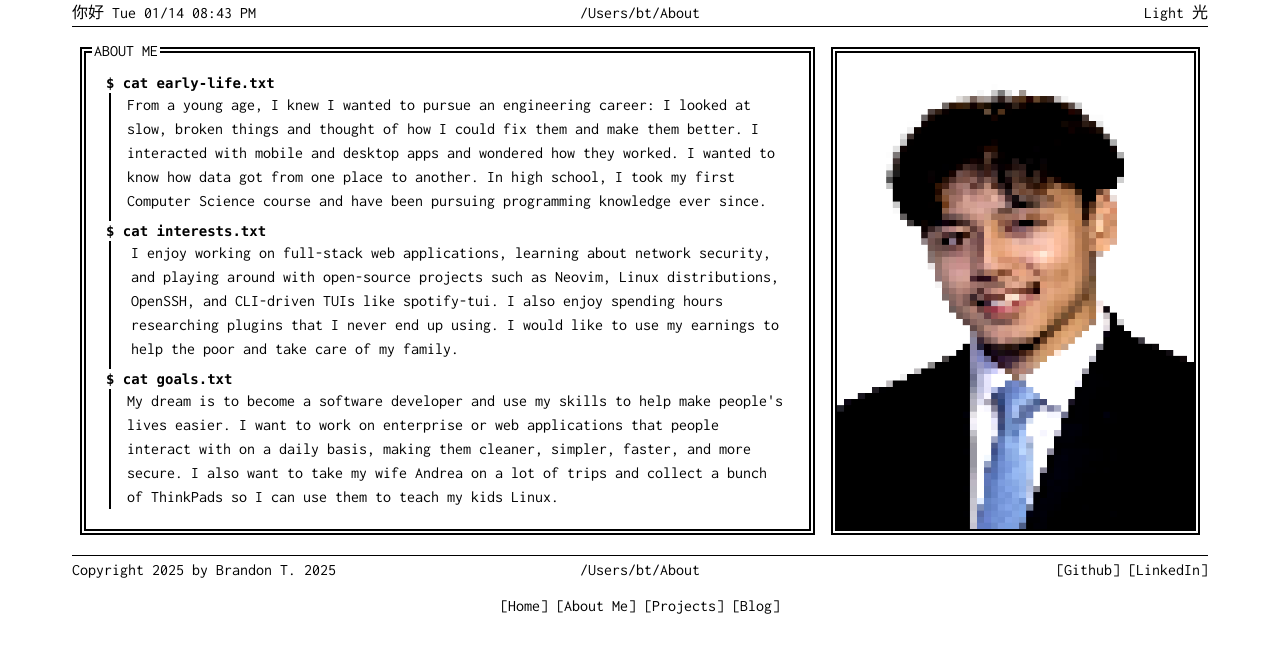
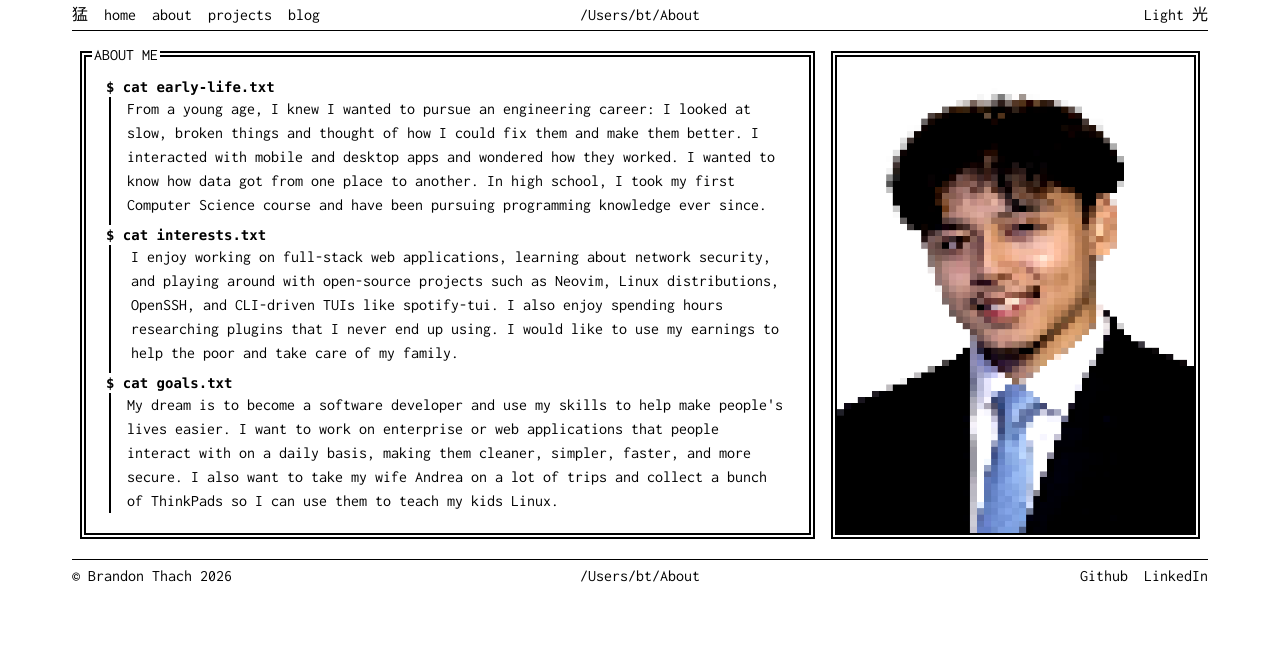
Before and after one commit to BrandonT17/portfolio-website, a Next.js app: page /about in a window 1280 px wide. Shown: the top 652 px of the page. Built offline with nearby package versions, Linux system fonts and the light colour scheme.

Commit message:
components

```diff
--- a/components/layout/footer.tsx
+++ b/components/layout/footer.tsx
@@ -16,49 +16,27 @@ export default function Footer() {
       label: "LinkedIn",
     },
   ];
-  const navLinks = [
-    {
-      href: "/",
-      label: "Home",
-    },
-    {
-      href: "/about",
-      label: "About Me",
-    },
-    {
-      href: "/projects",
-      label: "Projects",
-    },
-    {
-      href: "/blog",
-      label: "Blog",
-    },
-  ];
+
   return (
-    <div className="relative border-t py-0.5">
+    <div className="relative border-t py-1">
       <div className="flex flex-col items-center sm:flex-row sm:items-center">
         <div className="flex sm:order-1 sm:items-center justify-center sm:justify-start w-full sm:w-auto">
-          <p>Copyright 2025 by Brandon T. 2025</p>
+          <p>© Brandon Thach 2026</p>
         </div>
         <div className="sm:absolute sm:left-1/2 sm:-translate-x-1/2 text-center link">
           <CurrPath />
         </div>
-        <div className="sm:ml-auto sm:order-3 flex justify-center sm:justify-end w-full sm:w-auto gap-2">
+        <div className="sm:ml-auto sm:order-3 flex justify-center sm:justify-end w-full sm:w-auto gap-4">
           <Link href="https://github.com/BrandonT17" className="link">
-            [Github]
+            Github
           </Link>
           <Link
             href="https://www.linkedin.com/in/brandon-thach-a64870227/"
             className="link"
           >
-            [LinkedIn]
+            LinkedIn
           </Link>
         </div>
-      </div>
-      <div className="flex sm:justify-left justify-center my-3 gap-2">
-        {navLinks.map((page) => (
-          <span key={page.href} className="link">[{page.label}]</span>
-        ))}
       </div>
     </div>
   );
--- a/components/layout/header.tsx
+++ b/components/layout/header.tsx
@@ -1,39 +1,38 @@
 "use client";
-import { usePathname } from "next/navigation";
-import { useState, useEffect } from "react";
 import ThemeBtn from "@/components/ui/theme-btn";
-import DateTime from "@/components/ui/date-time";
+import CurrPath from "@/components/ui/curr-path";
 import Hello from "@/components/ui/hello";
-import CurrPath from "@/components/ui/curr-path";
+import Link from "next/link";
 
 export default function Header() {
-  const pathname = usePathname();
+  const links = [
+    { href: "/", label: "home" },
+    { href: "/about", label: "about" },
+    { href: "/projects", label: "projects" },
+    { href: "/blog", label: "blog" },
+  ];
 
-  let pageTitle = "/Users/bt";
   return (
-    <div className="relative border-b py-0.25 bg-[var(--header-bg)] text-[var(--header-text)]">
-      <div className="flex flex-col items-center gap-1 sm:flex-row sm:items-center">
-        {/* Left */}
-        <div className="flex gap-2 sm:order-1 sm:items-center justify-center sm:justify-start w-full sm:w-auto">
-          <span className="link">
-            <Hello />
-          </span>
-          <DateTime />
+    <div className="w-full border-b py-0.75 bg-[var(--header-bg)] text-[var(--header-text)] flex flex-row justify-center">
+      <div className="flex flex-row justify-start w-full gap-4">
+        <div className="flex flex-row gap-4 w-full justify-start">
+          <h1>猛</h1>
+          {links.map((link) => (
+            <Link key={link.href} href={link.href} className="link">
+              {link.label}{" "}
+            </Link>
+          ))}
         </div>
+      </div>
 
-        {/* Center */}
-        <div className="sm:absolute sm:left-1/2 sm:-translate-x-1/2 text-center">
-          <span className="link">
-            <CurrPath />
-          </span>
-        </div>
+      <div className="link flex w-full justify-center">
+        <CurrPath />
+      </div>
 
-        {/* Right */}
-        <div className="sm:ml-auto sm:order-3 flex justify-center sm:justify-end w-full sm:w-auto">
-          <span className="link">
-            <ThemeBtn />
-          </span>
-        </div>
+      <div className="flex w-full justify-end">
+        <span className="link">
+          <ThemeBtn />
+        </span>
       </div>
     </div>
   );
--- a/components/ui/contact-form.tsx
+++ b/components/ui/contact-form.tsx
@@ -89,7 +89,7 @@ export default function ContactForm() {
             id="name"
             type="text"
             {...register("name")}
-            className="w-full border-b border-gray-400"
+            className="w-full border-b"
             placeholder="Your name"
           />
           {errors.name && (
@@ -105,7 +105,7 @@ export default function ContactForm() {
             id="email"
             type="email"
             {...register("email")}
-            className="w-full border-b border-gray-400"
+            className="w-full border-b"
             placeholder="your.email@example.com"
           />
           {errors.email && (
@@ -121,7 +121,7 @@ export default function ContactForm() {
             id="subject"
             type="text"
             {...register("subject")}
-            className="w-full border-b border-gray-400"
+            className="w-full border-b"
             placeholder="What's this about?"
           />
           {errors.subject && (
@@ -140,7 +140,7 @@ export default function ContactForm() {
             {...register("message")}
             rows={5}
             maxLength={200}
-            className="w-full border border-gray-400 resize-none min-h-[50px]"
+            className="w-full border resize-none min-h-[50px]"
             placeholder="Your message..."
           />
           {errors.message && (
--- a/components/ui/welcome.tsx
+++ /dev/null
@@ -1,29 +0,0 @@
-export default function Welcome() {
-  return (
-    //     <pre className="text-sm">
-    //       {`brandont17@portfolio-website
-    // -----------------------------
-    // Origin: Chicago, USA
-    // Degree: B.S. Computer Science
-    // Edu: Uni of Illinois Chicago
-    // Grad: Spring 2026
-    // Role: Software Developer
-    // Github: brandont17
-    // `}
-    //     </pre>
-    <div>
-      <h1>
-        <b>brandont17@software-developer</b>
-      </h1>
-      <p>
-        -----------------------------
-        <br /> <b>Location</b>: Chicago, IL (USA) <br /> <b>Degree</b>: BS in
-        Computer Science <br />
-        <b>Ed</b>: University of Illinois Chicago <br /> <b>Graduation</b>: May
-        2026 <br /> <b>Stack</b>: JavaScript/React/Next/Node
-        <br />
-        <b>GitHub</b>: github.com/brandont17
-      </p>
-    </div>
-  );
-}
--- a/data/featured.ts
+++ b/data/featured.ts
@@ -1,6 +1,4 @@
 import { Project } from "@/lib/github";
-
-// FOR HOMEPAGE USE ONLY
 
 export const featured: Project[] = [
   {
--- /dev/null
+++ b/lib/fonts.ts
@@ -0,0 +1,13 @@
+import { Inconsolata } from "next/font/google";
+import localFont from "next/font/local";
+export const inconsolata = Inconsolata({
+  subsets: ["latin"],
+  variable: "--font-inconsolata",
+  display: "swap",
+});
+
+export const templeos = localFont({
+  src: "./templeos_font.woff2", // Ensure this path points to your .woff2 file
+  variable: "--font-templeos",
+  display: "swap",
+});
```
